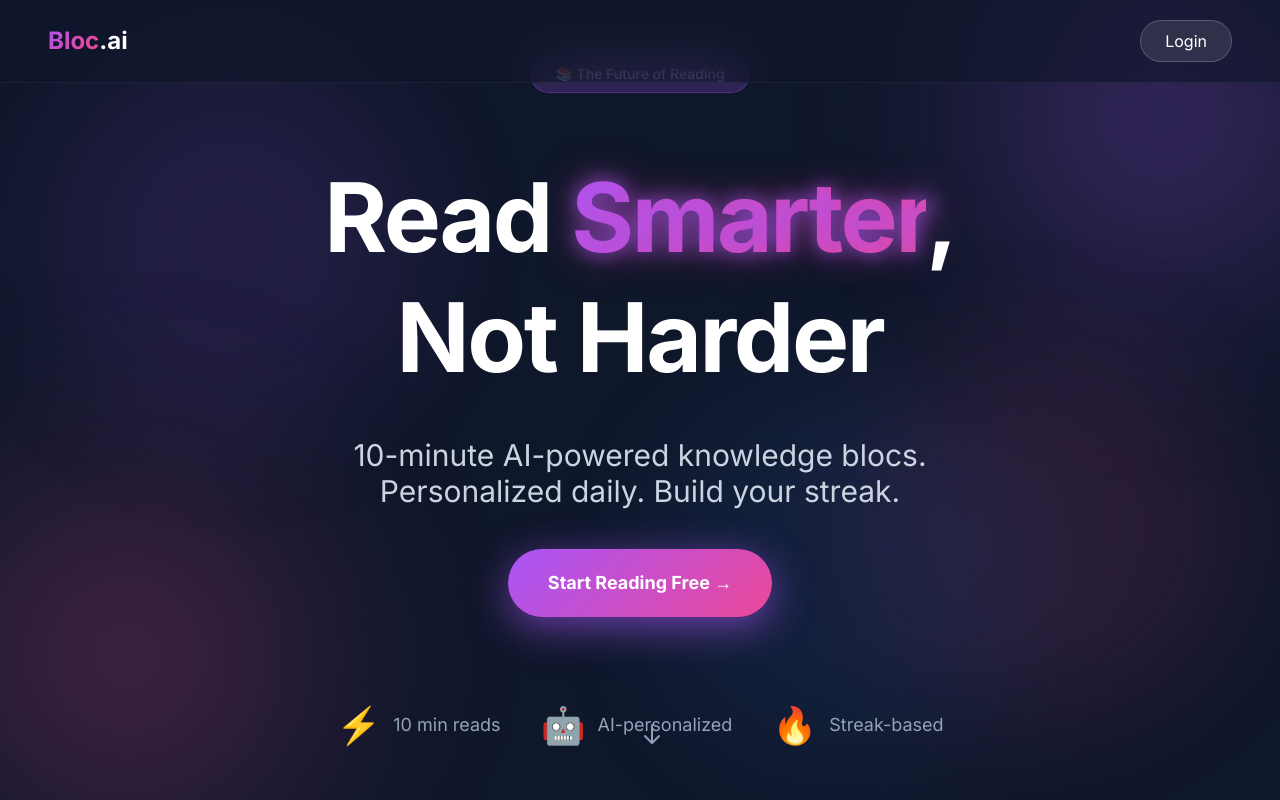
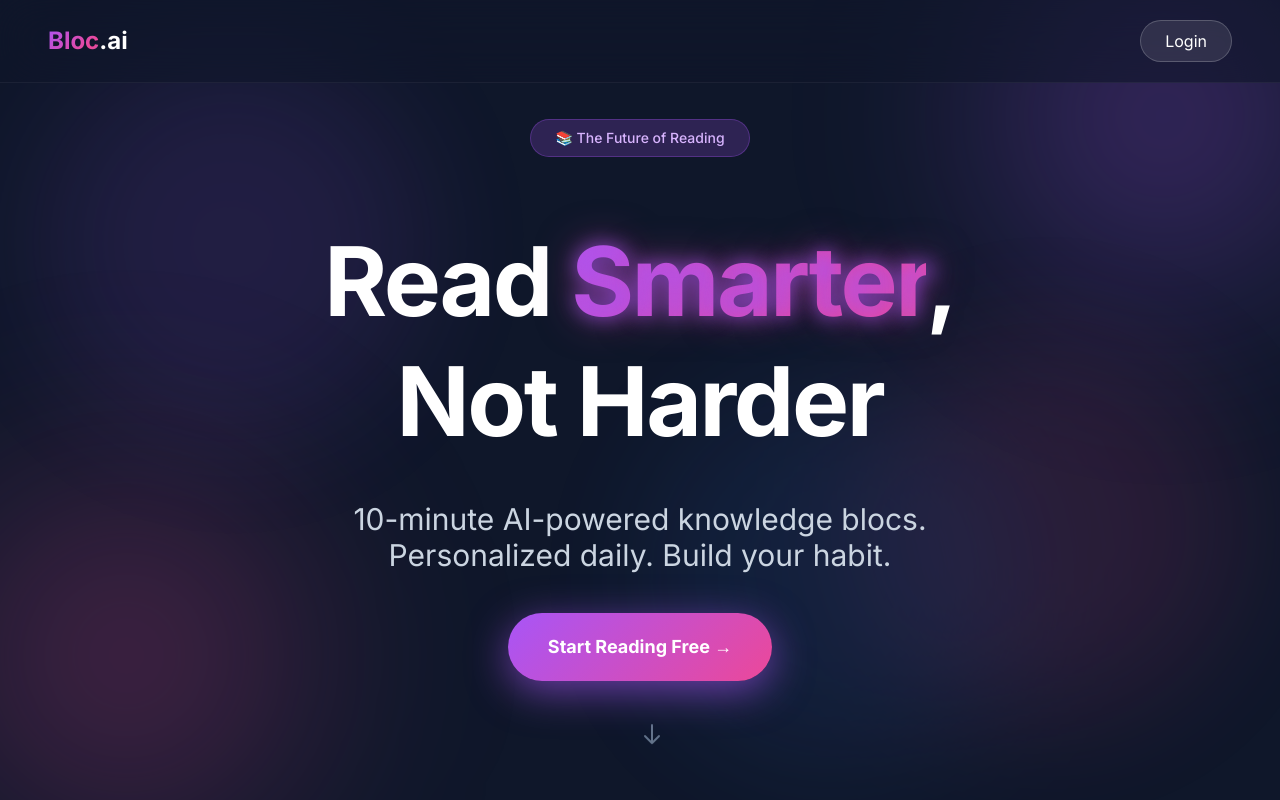
Before and after one commit to mahekkhandelwal9/bloc.ai, a Next.js app: page / in a window 1280 px wide. Shown: the top 800 px of the page. Built offline with nearby package versions, Linux system fonts and the light colour scheme.

Commit message:
fix: Changed 'Build Streak' to 'Build Habit' and cleaned up hero section

```diff
--- a/src/app/page.tsx
+++ b/src/app/page.tsx
@@ -266,7 +266,7 @@ export default function Home() {
                             </h1>
                             <p className="text-2xl md:text-3xl text-slate-300 max-w-3xl mx-auto leading-relaxed animate-fade-in-up" style={{ animationDelay: '0.1s' }}>
                                 10-minute AI-powered knowledge blocs.<br />
-                                Personalized daily. Build your streak.
+                                Personalized daily. Build your habit.
                             </p>
 
                             {isLoggedIn ? (
@@ -278,27 +278,12 @@ export default function Home() {
                                     Start Reading Free →
                                 </button>
                             )}
-
-                            <div className="flex flex-wrap items-center justify-center gap-10 pt-12 text-slate-400 animate-fade-in-up" style={{ animationDelay: '0.3s' }}>
-                                <div className="flex items-center gap-3">
-                                    <span className="text-4xl">⚡</span>
-                                    <span className="text-lg">10 min reads</span>
-                                </div>
-                                <div className="flex items-center gap-3">
-                                    <span className="text-4xl">🤖</span>
-                                    <span className="text-lg">AI-personalized</span>
-                                </div>
-                                <div className="flex items-center gap-3">
-                                    <span className="text-4xl">🔥</span>
-                                    <span className="text-lg">Streak-based</span>
-                                </div>
-                            </div>
                         </div>
                     </div>
 
                     {/* Scroll indicator */}
                     <div className="absolute bottom-12 left-1/2 -translate-x-1/2 animate-bounce">
-                        <svg className="w-6 h-6 text-slate-400" fill="none" viewBox="0 0 24 24" stroke="currentColor">
+                        <svg className="w-6 h-6 text-slate-500" fill="none" viewBox="0 0 24 24" stroke="currentColor">
                             <path strokeLinecap="round" strokeLinejoin="round" strokeWidth={2} d="M19 14l-7 7m0 0l-7-7m7 7V3" />
                         </svg>
                     </div>
@@ -378,7 +363,7 @@ export default function Home() {
                                     <div className="w-32 h-32 mx-auto mb-8 bg-gradient-to-br from-blue-500 to-purple-500 rounded-full flex items-center justify-center text-white text-5xl font-bold glow-blue">
                                         🔥
                                     </div>
-                                    <h3 className="text-3xl font-bold text-white mb-4">Build Streak</h3>
+                                    <h3 className="text-3xl font-bold text-white mb-4">Build Habit</h3>
                                     <p className="text-xl text-slate-400">Track progress, stay consistent</p>
                                 </div>
                             </div>
```
